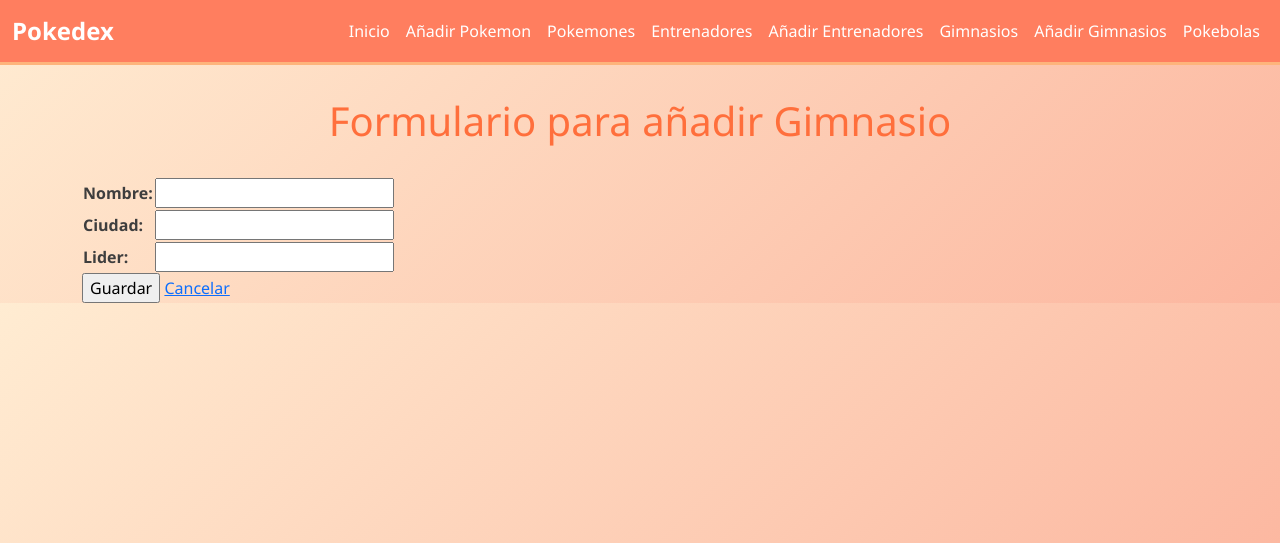
After one commit to LucasAlegreSebastian/TuPrimeraPagina-Alegre, a Django app: page /lista/pokedex/Crear_Gimnasios in a window 1280 px wide. The commit adds this page. Shown: the top 543 px of the page. Run offline with Django 5.2, Linux system fonts and the light colour scheme.

Commit message:
lista y formulario de gimnasios

```diff
--- a/Main/templates/Main/base.html
+++ b/Main/templates/Main/base.html
@@ -87,7 +87,11 @@
                                 href="{% url 'pokedex:list_entrenador' %}">Entrenadores</a></li>
                         <li class="nav-item"><a class="nav-link" href="{% url 'pokedex:crear_entrenador' %}">Añadir
                                 Entrenadores</a></li>
-                        <li class="nav-item"><a class="nav-link" href="#">Gimnasios</a></li>
+                        <li class="nav-item"><a class="nav-link" href="{% url 'pokedex:list_gimnasios' %}">Gimnasios</a>
+                        </li>
+                        <li class="nav-item"><a class="nav-link" href="{% url 'pokedex:crear_gimnasios' %}">Añadir
+                                Gimnasios</a>
+                        </li>
                         <li class="nav-item"><a class="nav-link" href="#">Pokebolas</a></li>
                     </ul>
                 </div>
--- a/pokedex/forms.py
+++ b/pokedex/forms.py
@@ -17,7 +17,7 @@ class EntrenadorForm(forms.ModelForm):
 class GimnasioForm(forms.ModelForm):
     class Meta:
         model = Gimnasio
-        fields = ["nombre", "ciudad", "nombre_lider"]
+        fields = ["nombre", "ciudad", "lider"]
 
 
 class PokebolaForm(forms.ModelForm):
--- a/pokedex/models.py
+++ b/pokedex/models.py
@@ -24,10 +24,11 @@ class Entrenador(models.Model):
 class Gimnasio(models.Model):
     nombre = models.CharField(max_length=100)
     ciudad = models.CharField(max_length=100)
-    nombre_lider = models.CharField(max_length=100)
+    lider = models.CharField(max_length=100)
 
     def __str__(self):
-        return f"El gimnasio {self.nombre} es de la ciudad {self.ciudad} y el Lider es : {self.nombre_lider}"
+        return f"El gimnasio {self.nombre} es de la ciudad {self.ciudad} y el Lider es : {self.lider}"
+
 
 class Pokebola(models.Model):
     nombre = models.CharField(max_length=100)
--- /dev/null
+++ b/pokedex/templates/pokedex/gimnasio_crear.html
@@ -0,0 +1,17 @@
+{% extends 'Main/base.html' %}
+{% block title %}
+Añadir Gimnasio
+{% endblock %}
+
+{% block content_title %}
+Formulario para añadir Gimnasio
+{% endblock %}
+
+{% block content %}
+<form method="post">
+    {% csrf_token %}
+    <table>{{ form.as_table }}</table>
+    <input type="submit" value="Guardar" />
+    <a href="{% url 'pokedex:list_gimnasios' %}">Cancelar</a>
+</form>
+{% endblock %}
--- a/pokedex/urls.py
+++ b/pokedex/urls.py
@@ -7,4 +7,6 @@ urlpatterns = [
     path("pokedex/Crear_Pokemon", views.poke_crear, name="crear_pokemon"),
     path("pokedex/Lista_Entrenadores", views.entrenador_list, name="list_entrenador"),
     path("pokedex/Crear_Entrenador", views.entrenador_crear, name="crear_entrenador"),
+    path("pokedex/Lista_Gimnasios", views.gimnasios_list, name="list_gimnasios"),
+    path("pokedex/Crear_Gimnasios", views.gimnasio_crear, name="crear_gimnasios"),
 ]
--- a/pokedex/views.py
+++ b/pokedex/views.py
@@ -15,20 +15,6 @@ def poke_list(request):
     else:
         poke_list = Pokemon.objects.all()
     return render(request, "pokedex/pokemon_list.html", context={"pokemon": poke_list})
-
-
-def entrenador_list(request):
-    """
-    Lista de entrenadores
-    """
-    busqueda = request.GET.get("busqueda", None)
-    if busqueda:
-        entrenador_list = Entrenador.objects.filter(nombre__icontains=busqueda)
-    else:
-        entrenador_list = Entrenador.objects.all()
-    return render(
-        request, "pokedex/entrenador_list.html", context={"entrenador": entrenador_list}
-    )
 
 
 def poke_crear(request):
@@ -49,6 +35,20 @@ def poke_crear(request):
     return render(request, "pokedex/pokemon_crear.html", context={"form": form})
 
 
+def entrenador_list(request):
+    """
+    Lista de entrenadores
+    """
+    busqueda = request.GET.get("busqueda", None)
+    if busqueda:
+        entrenador_list = Entrenador.objects.filter(nombre__icontains=busqueda)
+    else:
+        entrenador_list = Entrenador.objects.all()
+    return render(
+        request, "pokedex/entrenador_list.html", context={"entrenador": entrenador_list}
+    )
+
+
 def entrenador_crear(request):
     """
     Para añadir entrenador
@@ -65,3 +65,35 @@ def entrenador_crear(request):
     else:
         form = EntrenadorForm()
     return render(request, "pokedex/entrenador_crear.html", context={"form": form})
+
+
+def gimnasios_list(request):
+    """
+    Lista de Gimnasios
+    """
+    busqueda = request.GET.get("busqueda", None)
+    if busqueda:
+        gimnasios_list = Gimnasio.objects.filter(nombre__icontains=busqueda)
+    else:
+        gimnasios_list = Gimnasio.objects.all()
+    return render(
+        request, "pokedex/gimnasio_list.html", context={"gimnasio": gimnasios_list}
+    )
+
+
+def gimnasio_crear(request):
+    """
+    Para añadir gimnasio
+    """
+    if request.method == "POST":
+        form = GimnasioForm(request.POST)
+        if form.is_valid():
+            gimnasio = form.save(commit=False)
+            if request.user.is_authenticated:
+                gimnasio.save()
+                return redirect("pokedex:list_gimnasios")
+            else:
+                form.add_error(None, "Deber loguearte")
+    else:
+        form = GimnasioForm()
+    return render(request, "pokedex/gimnasio_crear.html", context={"form": form})
```
Also changed, not shown: pokedex/templates/pokedex/gimnasio_list.html (added, +33 -0 lines).
